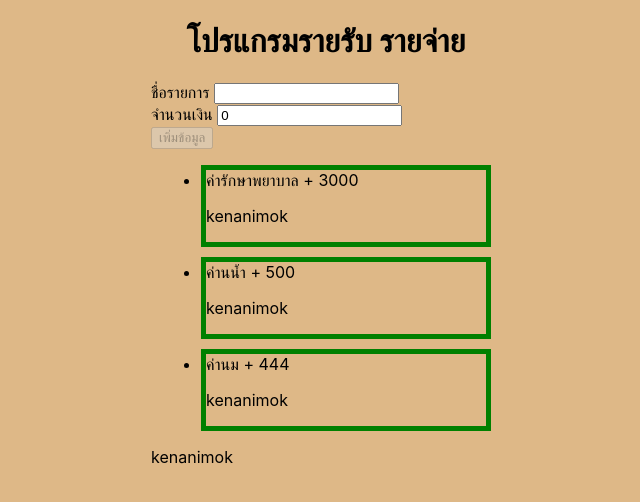
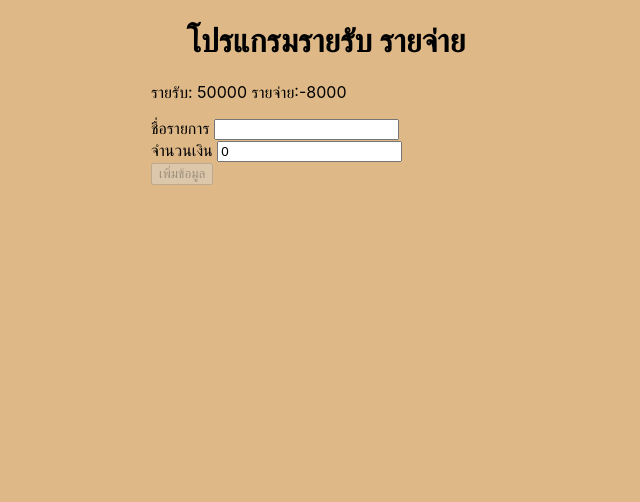
Before and after one commit to kenanimok/Appincome_expense, a React (Create React App) app in the folder my-react-app/: page / in a window 1280 px wide. Shown: the top 502 px of the page, without its empty margins (314-954 px from the left). Built offline with nearby package versions, Linux system fonts and the light colour scheme.

Commit message:
create Context api multiple vaue

```diff
--- a/my-react-app/src/App.js
+++ b/my-react-app/src/App.js
@@ -5,13 +5,14 @@
 import { v4 as uuidv4 } from 'uuid';
 import {useState} from "react";
 import DataContext from './data/DataContext';
+import ReportComponent from './component/ReportComponent';
 
 function App() {
    const desingn = {color:"red",textAlign:"center",fontSize:'1.5rem'}
    const initData = [
-      {id:1,title:"ค่ารักษาพยาบาล",amount:3000},
-      {id:2,title:"ค่านน้ำ",amount:500},
-      {id:3,title:"ค่านม",amount:444}
+      // {id:1,title:"ค่ารักษาพยาบาล",amount:3000},
+      // {id:2,title:"ค่านน้ำ",amount:500},
+      // {id:3,title:"ค่านม",amount:444}
   ]
 
   const [items,setItems] = useState(initData) //กำหนดค่าเริ่มต้นเป็น itnitData เป็น array
@@ -25,9 +26,15 @@
   }
 
   return (
-     <DataContext.Provider value={"kenanimok"}>
+     <DataContext.Provider value={
+      {
+         income:50000,
+         expense:-8000
+      }
+     }>
       <div className="container">
          <h1 style={{coloe:"red",textAlign:"center"}}>โปรแกรมรายรับ รายจ่าย</h1>
+            <ReportComponent/>
             <Formcomponent onAddItem={onAddNewItem}></Formcomponent>
             <Transaction items={items}/>
       </div>
--- a/my-react-app/src/component/Item.js
+++ b/my-react-app/src/component/Item.js
@@ -1,6 +1,7 @@
 import './item.css'
 import PropTypes from'prop-types';
 import DataContext from '../data/DataContext';
+import { useContext } from 'react';
 const Item =(props)=>{
 const {title,amount}= props
 
@@ -9,9 +10,6 @@
         return (
 
                 <li className={status}>{title}  <span> {symbol} {amount}</span>
-                <DataContext.Consumer>
-                        {value =><p>{value}</p>}
-                </DataContext.Consumer>
                 </li>
         );
 }
--- /dev/null
+++ b/my-react-app/src/component/ReportComponent.js
@@ -0,0 +1,17 @@
+import DataContext from "../data/DataContext";
+import { useContext } from "react";
+const   ReportComponent = ()=>{
+    return(
+        <div>
+            <DataContext.Consumer>
+                {context=> <p>รายรับ: {context.income}    รายจ่าย:{context.expense}</p>}
+            </DataContext.Consumer>
+        </div>
+    )
+
+
+
+
+
+}
+export default ReportComponent;
--- a/my-react-app/src/component/Transaction.js
+++ b/my-react-app/src/component/Transaction.js
@@ -1,10 +1,12 @@
 
 import Item from "./Item";
 import DataContext from "../data/DataContext";
+import { useContext } from 'react';
 
 
 const Transaction =(props)=>{
  const {items}  = props
+
 
    return (
      <div>
@@ -15,10 +17,6 @@
                     );
             })}
       </ul>
-      <DataContext.Consumer>
-          {value=><p>{value}</p>}
-
-      </DataContext.Consumer>
      </div>
 
    );
```
